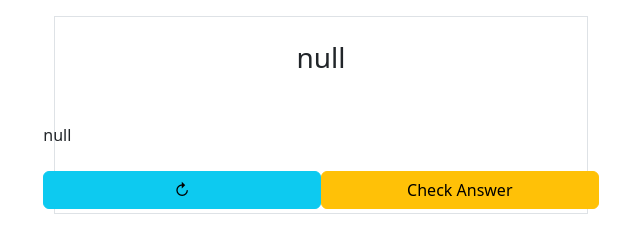
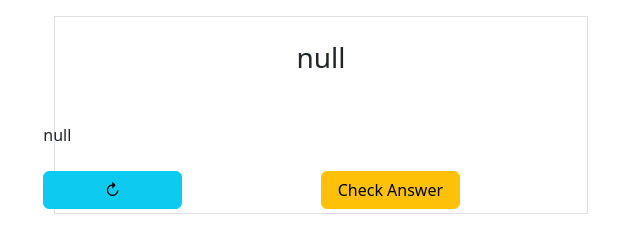
Before and after one commit to windowcow/quiz-template, a plain HTML site: page index.html in a window 1280 px wide. Shown: the whole page, without its empty margins (319-959 px from the left). Drawn offline with nearby package versions, Linux system fonts and the light colour scheme.

Commit message:
changed btn location

```diff
--- a/index.html
+++ b/index.html
@@ -26,10 +26,10 @@
 
       <div class="my-1 row" id="submit-box">
         <!-- submit start -->
-        <button class="w-50 col-1 btn btn-info" id="refresh-button">
+        <button class="w-25 col-1 btn btn-info" id="refresh-button">
           ↻
         </button>
-        <button class="w-50 mx-auto justify-content-center btn btn-warning"
+        <button class="w-25 mx-auto justify-content-center btn btn-warning"
           id="submit-button">
           Check Answer
         </button>
--- a/index.js
+++ b/index.js
@@ -116,13 +116,7 @@ function submitClicked(event) {
             var wrongDeco = '<div class="col-1 m-auto fw-bold text-danger text-center">WRONG</div>';
             $(element).parent().prepend(wrongDeco);
             $(element).remove();
-            // $(element).removeClass('btn-primary');
-            // $(element).removeClass('btn-outline-primary');
-            // $(element).toggle('text-white');
-            // $(element).addClass('btn-outline-danger');
-            // $(element).append('-> THIS IS A WRONG CHOICE')
             event.target.disabled = true;
-
         }
     });
 };
```
